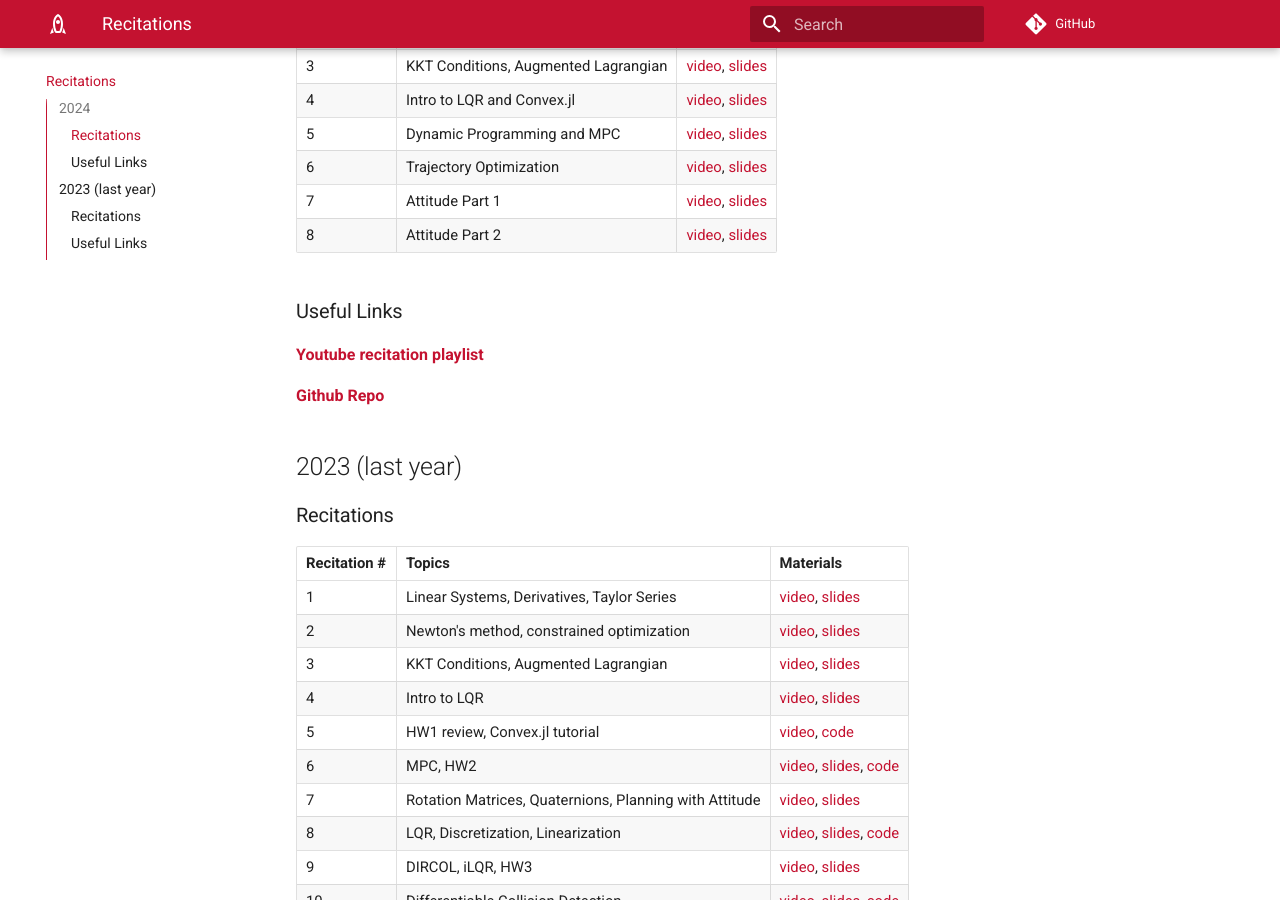
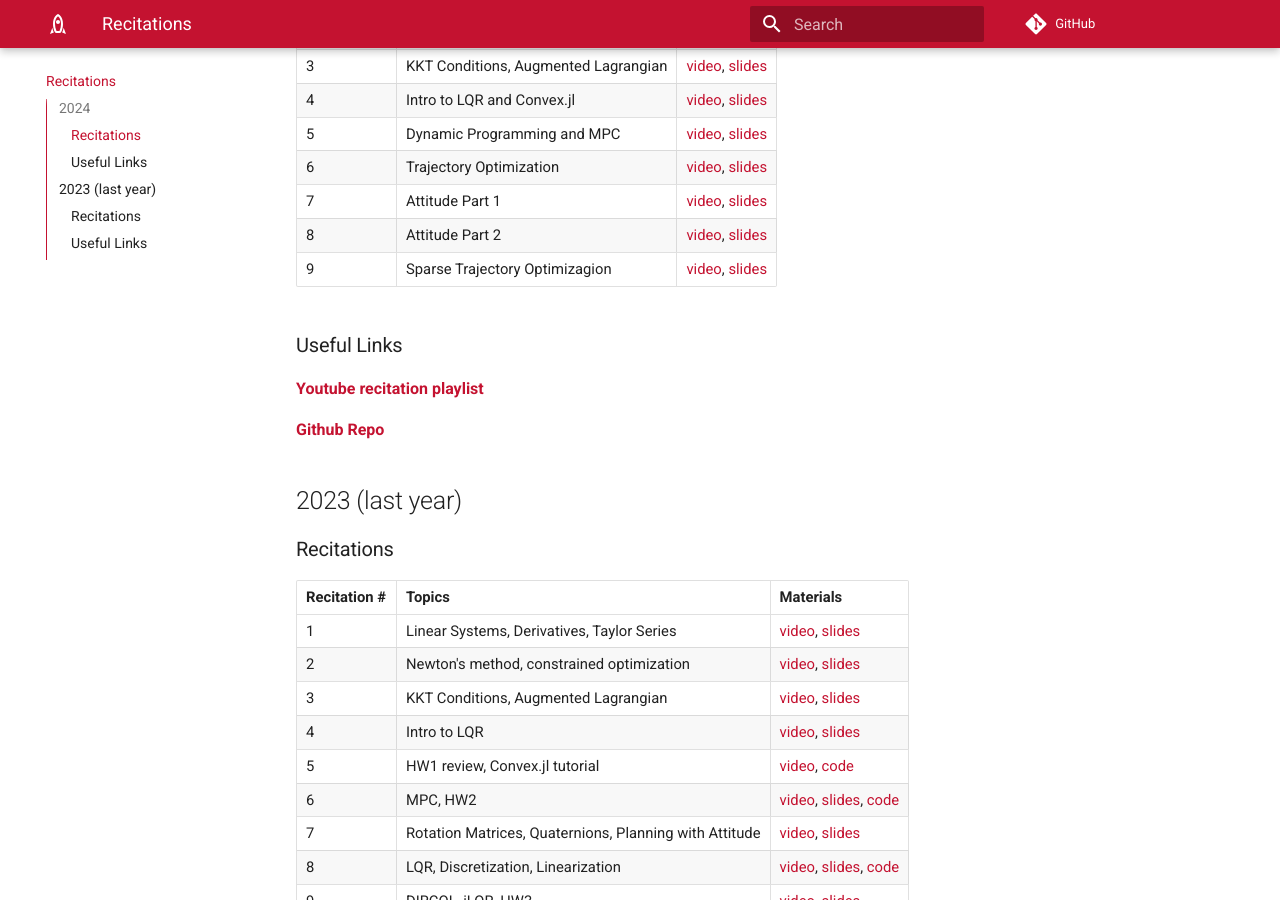
Before and after one commit to cmu-optimal-control/cmu-optimal-control.github.io, an MkDocs documentation site: the page built from docs/recitations.md, in a window 1280 px wide and 900 px high, scrolled down 377 px. Built offline with MkDocs 1.6.1 and Material for MkDocs 9.7.7, drawn with Linux system fonts in a browser that asks for light colours.

Commit message:
add 3/22 rec

```diff
--- a/docs/recitations.md
+++ b/docs/recitations.md
@@ -10,6 +10,7 @@
 | 6     |  Trajectory Optimization |[video](https://youtu.be/ZExMm8DTcMw), [slides](https://github.com/Optimal-Control-16-745/recitations-2024/blob/main/2_23/2-23-recitation.pdf)  |
 | 7     |  Attitude Part 1 |[video](https://youtu.be/vg15hN5b_mU), [slides](https://github.com/Optimal-Control-16-745/recitations-2024/blob/main/3_01/3-01-recitation.pdf)  |
 | 8     |  Attitude Part 2 |[video](https://youtu.be/pXbu2YYBSmY), [slides](https://github.com/Optimal-Control-16-745/recitations-2024/blob/main/3_15/3-15-recitation.pdf)  |
+| 9     |  Sparse Trajectory Optimizagion |[video](https://youtu.be/MGEW2YSjIBI), [slides](https://github.com/Optimal-Control-16-745/recitations-2024/blob/main/3_22/3-22-recitation.pdf)  |
 
 
 ### Useful Links
```
